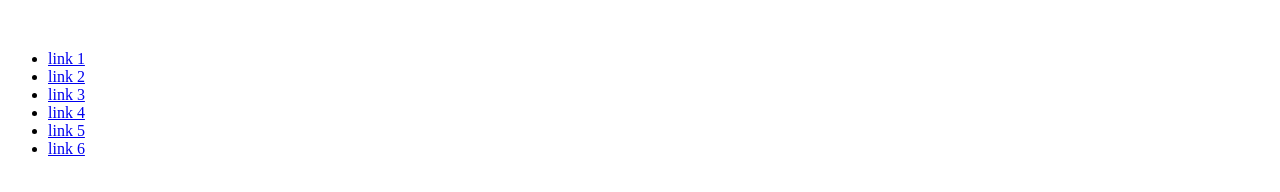
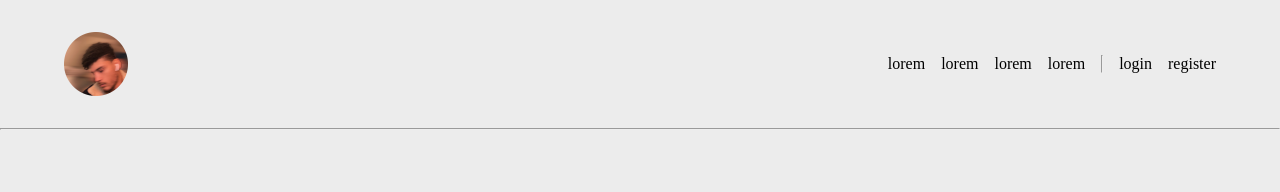
Before and after one commit to 2Chris3/blossom, a plain HTML site: page index.html in a window 1280 px wide. Drawn offline with Linux system fonts and the light colour scheme.

Commit message:
header layed out

```diff
--- a/index.html
+++ b/index.html
@@ -3,21 +3,26 @@
 <head>
     <meta charset="UTF-8">
     <meta name="viewport" content="width=device-width, initial-scale=1.0">
+    <meta name="author" content="Christopher Carrasco">
+    <link rel="stylesheet" href="styles.css">
     <title>Blossom</title>
 </head>
 <body>
     <header class="header">
-        <figure><img src="" alt="" class="logo header__logo"></figure>
+        <figure><img src="./assets/images/selfie.png" width="64" height="64" alt="" class="logo header__logo"></figure>
         <nav class="nav">
             <ul class="nav__ul">
-                <li class="nav__li"><a href="#" class="nav__a">link 1</a></li>
-                <li class="nav__li"><a href="#" class="nav__a">link 2</a></li>
-                <li class="nav__li"><a href="#" class="nav__a">link 3</a></li>
-                <li class="nav__li"><a href="#" class="nav__a">link 4</a></li>
-                <li class="nav__li"><a href="#" class="nav__a">link 5</a></li>
-                <li class="nav__li"><a href="#" class="nav__a">link 6</a></li>
+                <li class="nav__li"><a href="#" class="nav__a">lorem</a></li>
+                <li class="nav__li"><a href="#" class="nav__a">lorem</a></li>
+                <li class="nav__li"><a href="#" class="nav__a">lorem</a></li>
+                <li class="nav__li"><a href="#" class="nav__a">lorem</a></li>
+                <hr>
+
+                <li class="nav__li login"><a href="#" class="nav__a">login</a></li>
+                <li class="nav__li register"><a href="#" class="nav__a">register</a></li>
             </ul>
         </nav>
     </header>
+    <hr>
 </body>
 </html>
--- a/styles.css
+++ b/styles.css
@@ -1,5 +1,4 @@
 /*   ::: RESET :::   */
-
 :where(html, body, header, main, footer, section, article, figure, img) {
     width: 100%;
 }
@@ -22,6 +21,7 @@
 
 :where(button, input, fieldset) {
     border: none;
+    appearance: none;
 }
 
 :where(input::-webkit-search-cancel-button) {
@@ -48,3 +48,32 @@
 :where(a:visited) {
     color: black;
 }
+
+
+
+/*   ::: HEADER :::   */
+header {
+    display: flex;
+    justify-content: space-between;
+    padding: 2rem 4rem;
+}
+
+figure {
+    width: 64px;
+    height: 64px;
+}
+
+nav {
+    display: flex;
+    align-items: center;
+}
+
+ul {
+    display: flex;
+    gap: 1rem;
+}
+
+li {
+    display: inline;
+
+}
```
